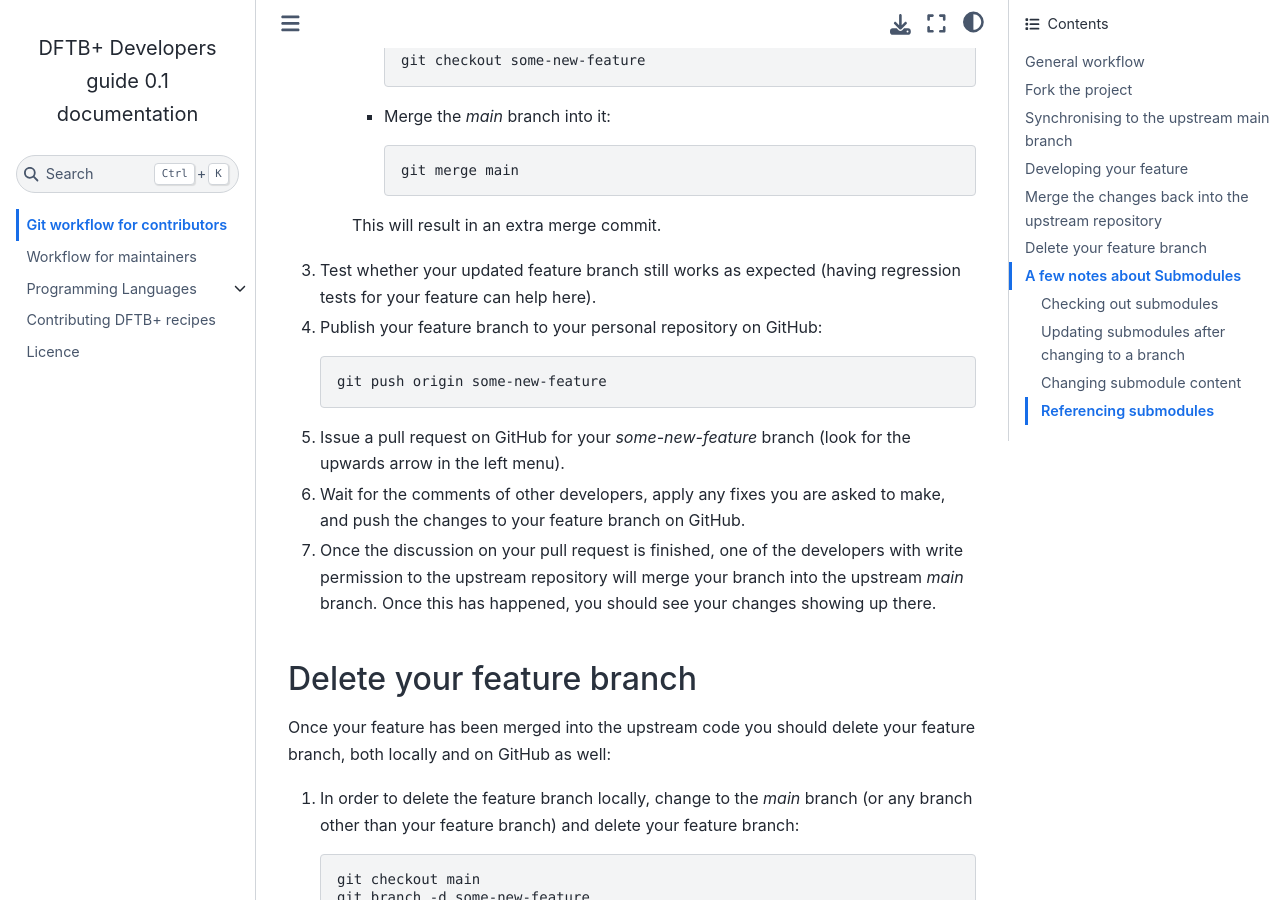
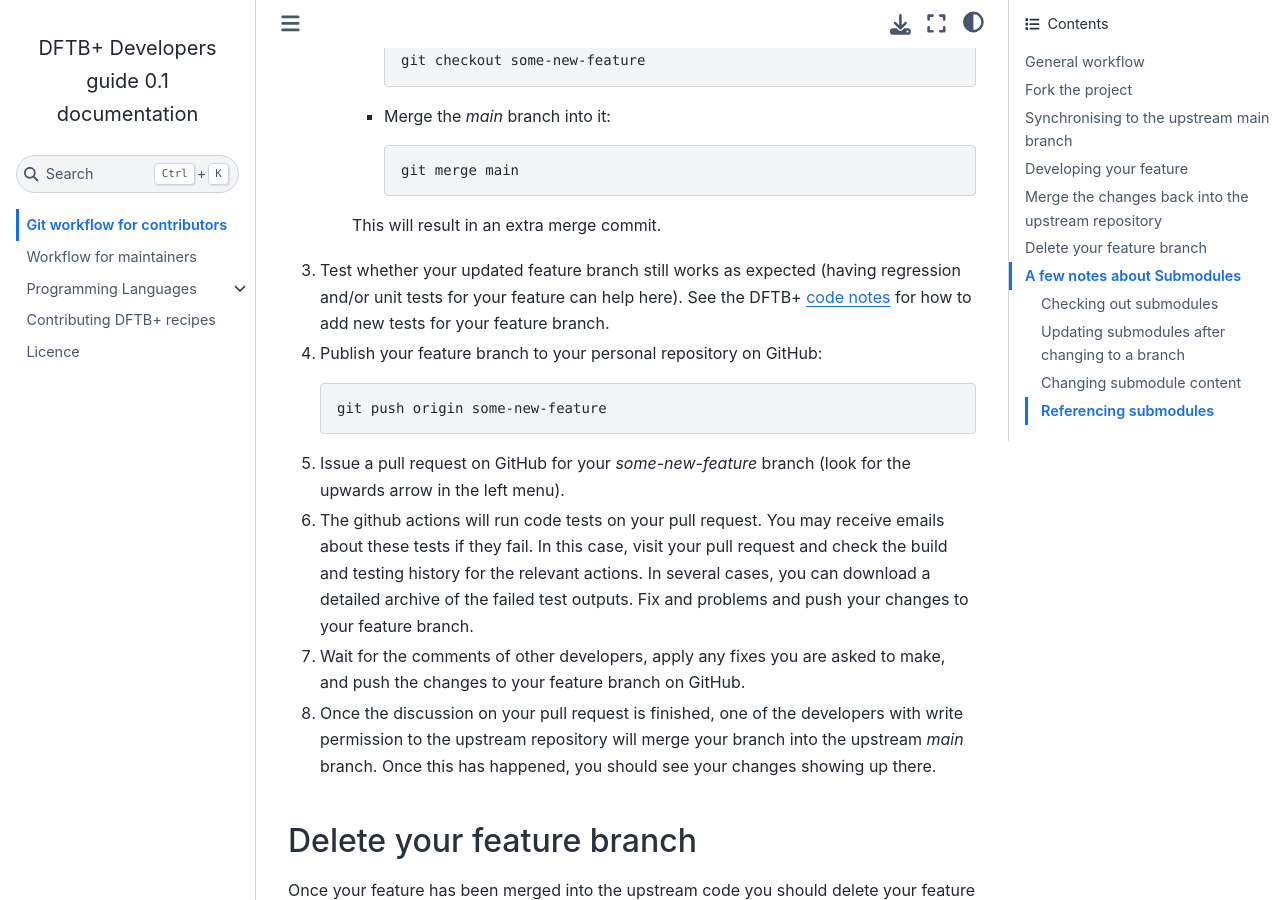
Before and after one commit to dftbplus/develguide, a Sphinx documentation site: the page built from docs/gitworkflow.rst, in a window 1280 px wide and 900 px high, scrolled down 5752 px. Built offline with Sphinx 7.4.7 and the Sphinx Book theme 1.1.4, drawn with Linux system fonts in a browser that asks for light colours.

Commit message:
Added information about test system
Including link to the relevant code notes

```diff
--- a/docs/gitworkflow.rst
+++ b/docs/gitworkflow.rst
@@ -268,8 +268,11 @@ implementing your feature.
 
      This will result in an extra merge commit.
 
-#. Test whether your updated feature branch still works as expected (having
-   regression tests for your feature can help here).
+#. Test whether your updated feature branch still works as expected
+   (having regression and/or unit tests for your feature can help
+   here). See the DFTB+ `code notes
+   <https://github.com/dftbplus/dftbplus/tree/main/doc/dftb%2B/code>`_
+   for how to add new tests for your feature branch.
 
 #. Publish your feature branch to your personal repository on GitHub::
 
@@ -277,6 +280,13 @@ implementing your feature.
 
 #. Issue a pull request on GitHub for your `some-new-feature` branch (look for
    the upwards arrow in the left menu).
+
+#. The github actions will run code tests on your pull request. You
+   may receive emails about these tests if they fail. In this case,
+   visit your pull request and check the build and testing history for
+   the relevant actions. In several cases, you can download a detailed
+   archive of the failed test outputs. Fix and problems and push your
+   changes to your feature branch.
 
 #. Wait for the comments of other developers, apply any fixes you are asked to
    make, and push the changes to your feature branch on GitHub.
```
